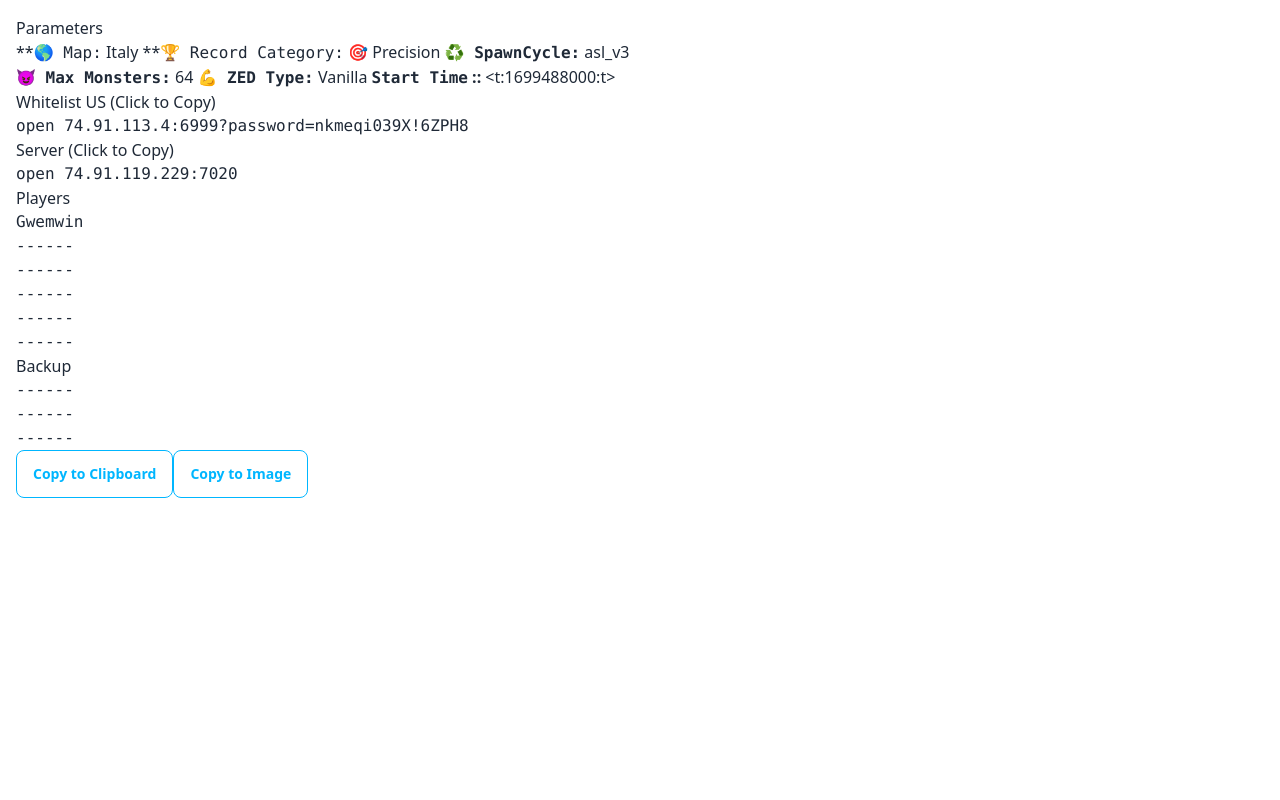
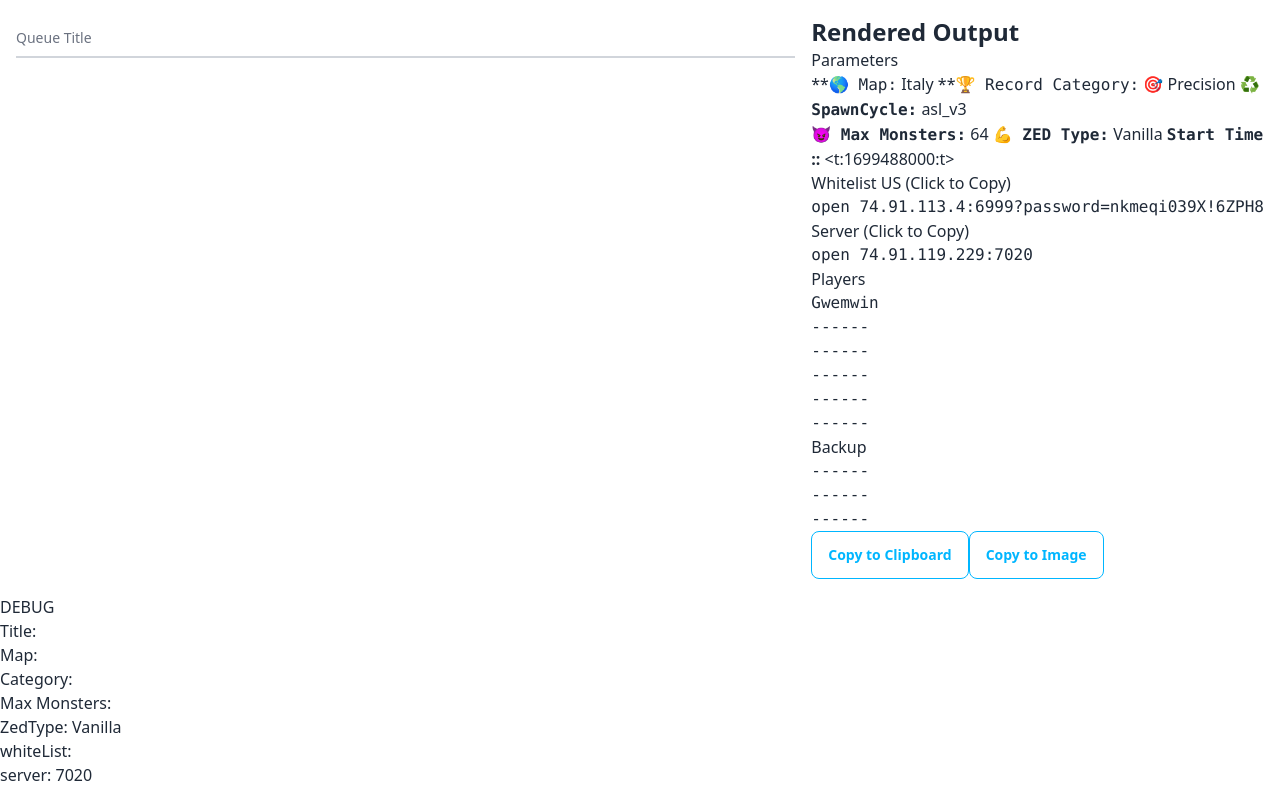
Before and after one commit to Voodoo-Dolls/QueueTemplate, a Next.js app: page / in a window 1280 px wide. Built offline with nearby package versions, Linux system fonts and the light colour scheme.

Commit message:
Added Stuff

```diff
--- /dev/null
+++ b/app/components/Form.js
@@ -0,0 +1,47 @@
+"use client";
+import { useState } from "react";
+import MarkdownComponent from "./Markdown/Markdown";
+
+const Form = () => {
+  const [title, setTitle] = useState("");
+  const [map, setMap] = useState("");
+  const [category, setCategory] = useState("");
+  const [mm, setMM] = useState("");
+  const [zedType, setZedType] = useState("Vanilla");
+  const [whiteList, setWhiteList] = useState("");
+  const [server, setServer] = useState("7020");
+
+  return (
+    <>
+      <div className="container mx-auto lg:flex gap-4 p-4">
+        <div class="relative z-0 w-full mb-5 group">
+          <input
+            type="text"
+            name="title"
+            class="peer"
+            placeholder=""
+            onChange={(e) => setTitle(e.target.value)}
+          />
+          <label for="floating_email">Queue Title</label>
+        </div>
+
+        <div className="lg:w-1/2">
+          <h2 className="font-bold text-2xl">Rendered Output</h2>
+          <MarkdownComponent />
+        </div>
+      </div>
+      {/* Debug */}
+      <div className="container mx-auto">
+        <h1>DEBUG</h1>
+        <p>Title: {title}</p>
+        <p>Map: {map}</p>
+        <p>Category: {category}</p>
+        <p>Max Monsters: {mm}</p>
+        <p>ZedType: {zedType}</p>
+        <p>whiteList: {whiteList}</p>
+        <p>server: {server}</p>
+      </div>
+    </>
+  );
+};
+export default Form;
--- a/app/globals.css
+++ b/app/globals.css
@@ -1,3 +1,11 @@
 @tailwind base;
 @tailwind components;
 @tailwind utilities;
+
+input{
+    @apply block py-2.5 px-0 w-full text-sm text-gray-900 bg-transparent border-0 border-b-2 border-gray-300 appearance-none dark:text-white dark:border-gray-600 dark:focus:border-blue-500 focus:outline-none focus:ring-0 focus:border-blue-600;
+}
+
+label{
+    @apply peer-focus:font-medium absolute text-sm text-gray-500 dark:text-gray-400 duration-300 transform -translate-y-6 scale-75 top-3 -z-10 origin-[0] peer-focus:start-0 rtl:peer-focus:translate-x-1/4 rtl:peer-focus:left-auto peer-focus:text-blue-600 peer-focus:dark:text-blue-500 peer-placeholder-shown:scale-100 peer-placeholder-shown:translate-y-0 peer-focus:scale-75 peer-focus:-translate-y-6
+}
--- a/app/page.js
+++ b/app/page.js
@@ -1,11 +1,11 @@
+import Form from "./components/Form";
 import MarkdownComponent from "./components/Markdown/Markdown";
 
 
 export default function Home() {
-
   return (
-    <div className="container mx-auto p-4">
-      <MarkdownComponent/>
-    </div>
+    <>
+    <Form/>
+    </>
   );
 }
```
Also changed, not shown: app/components/Markdown/Markdown.js (+25 -25 lines).
